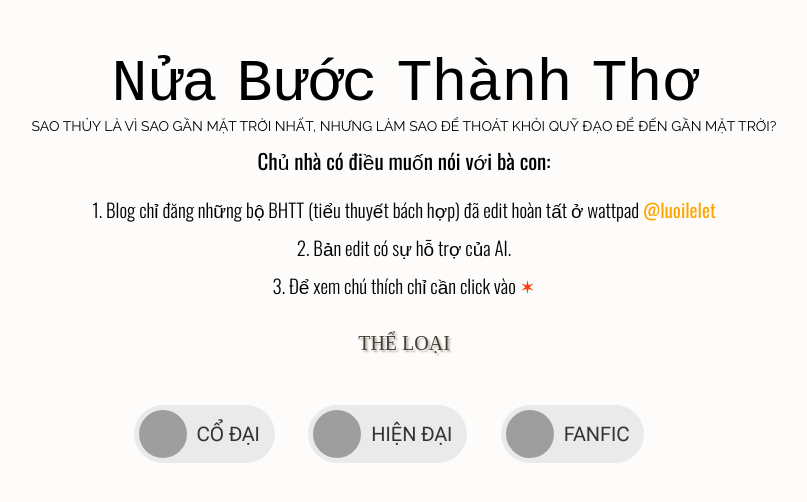
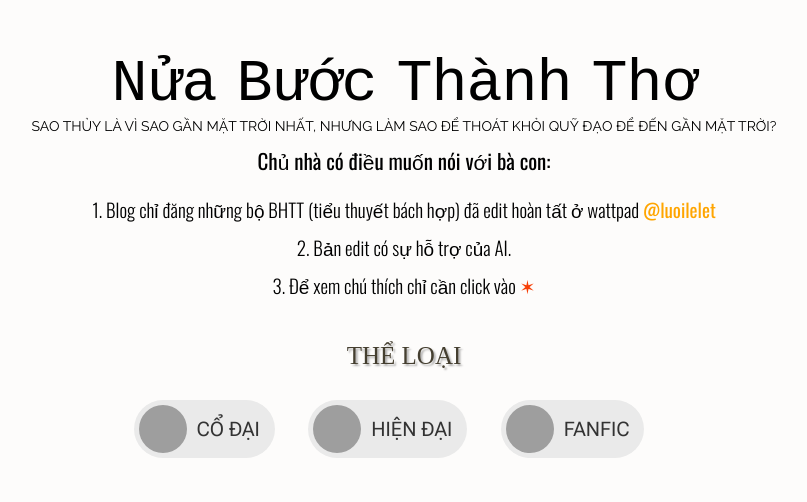
Before and after one commit to nuabuocthanhtho/nuabuocthanhtho.github.io, a Jekyll site: the page built from index.md, in a window 1280 px wide. Shown: the top 502 px of the page, without its empty margins (236-1043 px from the left). Built offline with Jekyll 4.4.1, drawn with Linux system fonts in a browser that asks for light colours; some web fonts are replaced; grey boxes are pictures that could not be loaded.

Commit message:
Update style.css

```diff
--- a/assets/css/style.css
+++ b/assets/css/style.css
@@ -1416,7 +1416,7 @@ Additional
 }
 
 .categories-wrap {
-  	padding: 30px 0px;
+  	padding: 10px 0px 30px 0px;
     max-width: 1000px;
     text-align: center;
     margin: 0 auto;
@@ -1635,13 +1635,13 @@ div#Text1 {
 
 /* Giảm khoảng cách bên trên của cả khối "THỂ LOẠI" */
 div#HTML1 {
-    margin-top: 15px !important;
+    margin-top: 25px !important;
 }
 
 /* Đổi font và căn giữa cho chữ "THỂ LOẠI" */
 div#HTML1 .widget-content {
     font-family: 'Sigmar', cursive !important; /* Đã đổi sang font Sigmar */
-	font-size: 20px !important;
+	font-size: 25px !important;
     text-align: center !important;
 color: #453f30 !important; /* Thêm dòng này để đổi màu xám nhạt hơn */
 text-shadow: 2px 2px 2px rgba(0, 0, 0, 0.3) !important; /* Thêm dòng này để tạo bóng */
```
